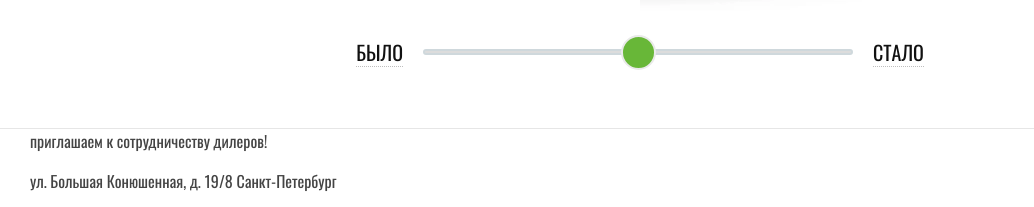
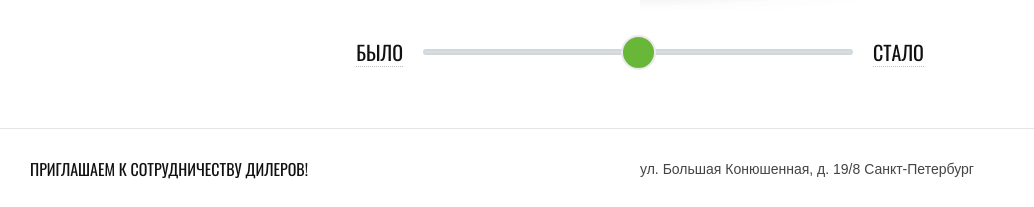
Before and after one commit to denyshutsal/cat-energy, a website: page source/index.html in a window 1280 px wide. Shown: the part 3260-3467 px from the top of the page, without its empty margins (0-1034 px from the left). Drawn offline with Linux system fonts and the light colour scheme.

Commit message:
закончил блок address для мобильного вьюпорта

```diff
--- a/source/index.html
+++ b/source/index.html
@@ -281,8 +281,8 @@
     <div class="container">
       <!-- begin address-->
       <section class="address">
-        <p class="address__text-right">приглашаем к сотрудничеству дилеров!</p>
-        <p class="address__text-left">ул. Большая Конюшенная, д. 19/8 Санкт-Петербург</p>
+        <p class="address__text address__text--left">приглашаем к сотрудничеству дилеров!</p>
+        <p class="address__text address__text--right">ул. Большая Конюшенная, д. 19/8 Санкт-Петербург</p>
       </section>
       <!-- end address-->
     </div>
--- /dev/null
+++ b/source/sass/blocks/_address.scss
@@ -0,0 +1,41 @@
+@import '../variables';
+
+/* ==========================================================================
+address
+========================================================================== */
+
+.address {
+  display: flex;
+  flex-direction: row;
+  flex-wrap: nowrap;
+  justify-content: space-between;
+  align-items: center;
+  padding: 30px 0;
+  background-color: $background-color-base;
+}
+
+.address__text--left {
+  margin: 0;
+  width: 40%;
+  font-size: 16px;
+  line-height: 20px;
+  font-family: $font-family-base;
+  font-style: $font-style-base;
+  font-weight: $font-weight-base;
+  color: $color-2;
+  text-align: left;
+  text-transform: uppercase;
+}
+
+.address__text--right {
+  margin: 0;
+  width: 50%;
+  align-self: baseline;
+  font-size: 14px;
+  line-height: 20px;
+  font-family: $font-family-2;
+  font-style: $font-style-base;
+  font-weight: $font-weight-base;
+  color: $color-base;
+  text-align: left;
+}
--- a/source/sass/main.scss
+++ b/source/sass/main.scss
@@ -15,4 +15,5 @@
   'blocks/banner',
   'blocks/program',
   'blocks/about-program',
-  'blocks/case';
+  'blocks/case',
+  'blocks/address';
```
Also changed, not shown: source/css/main.css, source/css/main.min.css.
